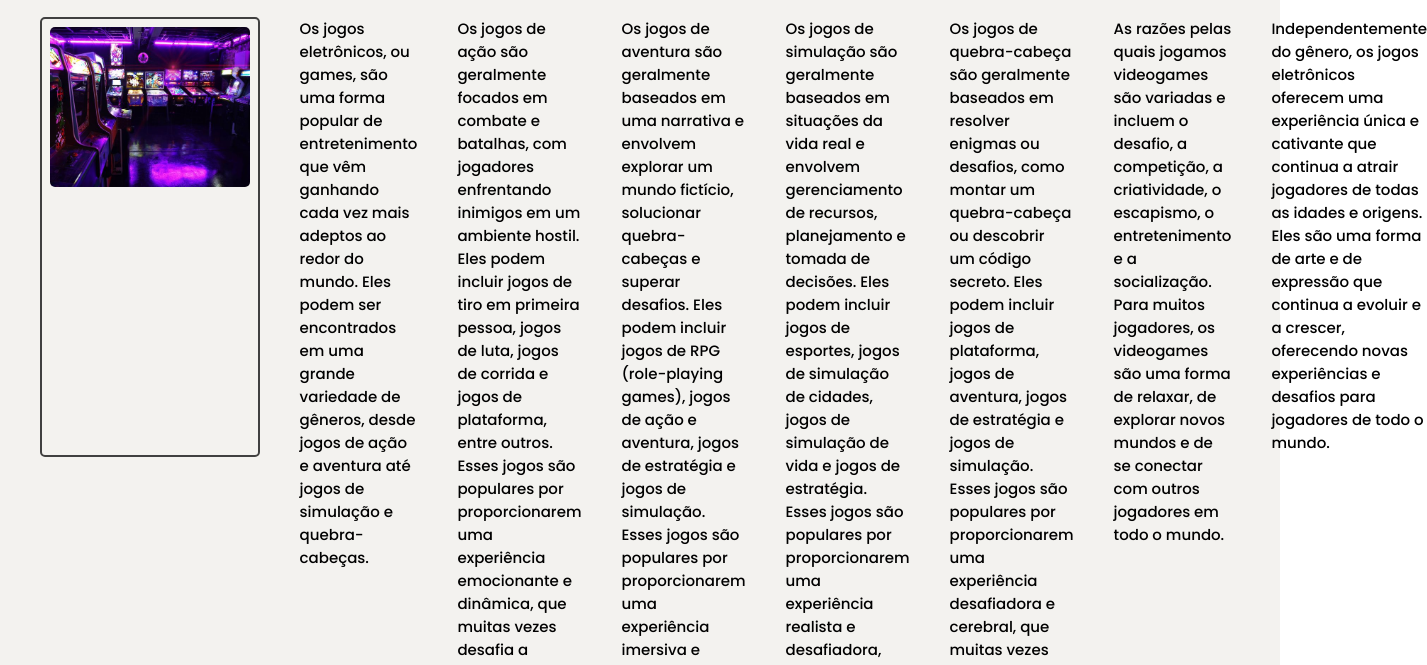
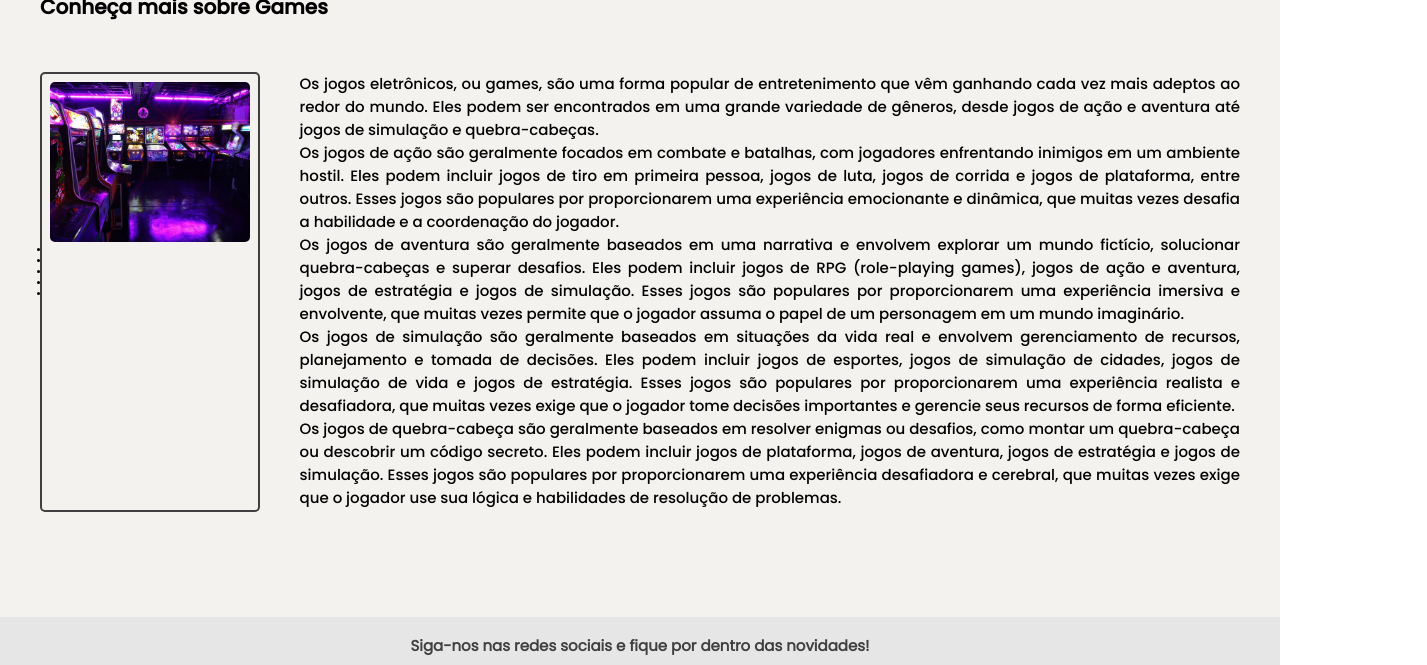
Before and after one commit to pauloh-andrade/check-point-2, a plain HTML site: page pages/games.html in a window 1280 px wide. Shown: the part 63-728 px from the top of the page, 1427 px wide, since content can reach past the window. Drawn offline with Linux system fonts and the light colour scheme.

Commit message:
text finalizado, link site periféricos

```diff
--- a/css/games.css
+++ b/css/games.css
@@ -1,34 +1,34 @@
-@import url('./main.css');
+@import url("./main.css");
 
-
-*{
+* {
   margin: 0;
   padding: 0;
   box-sizing: border-box;
 }
 
-#section-main h2{
+#section-main h2 {
   font-size: 2rem;
-    font-family: 'Poppins Medium', sans-serif;
+  font-family: "Poppins Medium", sans-serif;
 }
 
-#imgGame img{
+#imgGame img {
   width: 20rem;
   align-items: center;
   border-radius: 0.5rem;
 }
 
-#game-container{
+#game-container {
   gap: 5rem;
 }
-.game-text-container{
+.game-text-container {
   gap: 4rem;
 }
-.game-text-container p{
+.game-text-container p {
   font-size: 1.5rem;
-    font-family: 'Poppins Medium', sans-serif;
+  font-family: "Poppins Medium", sans-serif;
+  text-align: justify;
 }
-.cardgame{
+.cardgame {
   width: 22rem;
   height: 44rem;
   border: 2px solid var(--primary-font);
--- a/pages/games.html
+++ b/pages/games.html
@@ -32,24 +32,74 @@
         <div id="game-container" class="limit-content flex column">
           <h2 class="textgames">Conheça mais sobre Games</h2>
           <div class="flex game-text-container">
-            <div class="cardgame">
+            <div class="cardgame flex column">
               <figure id="imgGame">
-                <img src="../img/games.jpg" alt="Techfy Games">
+                <img src="../img/games.jpg" alt="Techfy Games" />
               </figure>
+              <div>
+                <nav>
+                  <ul>
+                    <li></li>
+                    <li></li>
+                    <li></li>
+                    <li></li>
+                    <li></li>
+                  </ul>
+                </nav>
+              </div>
             </div>
-            <p>Os jogos eletrônicos, ou games, são uma forma popular de entretenimento que vêm ganhando cada vez mais adeptos ao redor do mundo. Eles podem ser encontrados em uma grande variedade de gêneros, desde jogos de ação e aventura até jogos de simulação e quebra-cabeças.</p>
-            <p>Os jogos de ação são geralmente focados em combate e batalhas, com jogadores enfrentando inimigos em um ambiente hostil. Eles podem incluir jogos de tiro em primeira pessoa, jogos de luta, jogos de corrida e jogos de plataforma, entre outros. Esses jogos são populares por proporcionarem uma experiência emocionante e dinâmica, que muitas vezes desafia a habilidade e a coordenação do jogador.</p>
-            <p>Os jogos de aventura são geralmente baseados em uma narrativa e envolvem explorar um mundo fictício, solucionar quebra-cabeças e superar desafios. Eles podem incluir jogos de RPG (role-playing games), jogos de ação e aventura, jogos de estratégia e jogos de simulação. Esses jogos são populares por proporcionarem uma experiência imersiva e envolvente, que muitas vezes permite que o jogador assuma o papel de um personagem em um mundo imaginário.</p>
-            <p>Os jogos de simulação são geralmente baseados em situações da vida real e envolvem gerenciamento de recursos, planejamento e tomada de decisões. Eles podem incluir jogos de esportes, jogos de simulação de cidades, jogos de simulação de vida e jogos de estratégia. Esses jogos são populares por proporcionarem uma experiência realista e desafiadora, que muitas vezes exige que o jogador tome decisões importantes e gerencie seus recursos de forma eficiente.</p>
-            <p>Os jogos de quebra-cabeça são geralmente baseados em resolver enigmas ou desafios, como montar um quebra-cabeça ou descobrir um código secreto. Eles podem incluir jogos de plataforma, jogos de aventura, jogos de estratégia e jogos de simulação. Esses jogos são populares por proporcionarem uma experiência desafiadora e cerebral, que muitas vezes exige que o jogador use sua lógica e habilidades de resolução de problemas.</p>
-            <p>As razões pelas quais jogamos videogames são variadas e incluem o desafio, a competição, a criatividade, o escapismo, o entretenimento e a socialização. Para muitos jogadores, os videogames são uma forma de relaxar, de explorar novos mundos e de se conectar com outros jogadores em todo o mundo.</p>
-            <p>Independentemente do gênero, os jogos eletrônicos oferecem uma experiência única e cativante que continua a atrair jogadores de todas as idades e origens. Eles são uma forma de arte e de expressão que continua a evoluir e a crescer, oferecendo novas experiências e desafios para jogadores de todo o mundo.</p>
-
+            <div>
+              <p>
+                Os jogos eletrônicos, ou games, são uma forma popular de
+                entretenimento que vêm ganhando cada vez mais adeptos ao redor
+                do mundo. Eles podem ser encontrados em uma grande variedade de
+                gêneros, desde jogos de ação e aventura até jogos de simulação e
+                quebra-cabeças.
+              </p>
+              <p>
+                Os jogos de ação são geralmente focados em combate e batalhas,
+                com jogadores enfrentando inimigos em um ambiente hostil. Eles
+                podem incluir jogos de tiro em primeira pessoa, jogos de luta,
+                jogos de corrida e jogos de plataforma, entre outros. Esses
+                jogos são populares por proporcionarem uma experiência
+                emocionante e dinâmica, que muitas vezes desafia a habilidade e
+                a coordenação do jogador.
+              </p>
+              <p>
+                Os jogos de aventura são geralmente baseados em uma narrativa e
+                envolvem explorar um mundo fictício, solucionar quebra-cabeças e
+                superar desafios. Eles podem incluir jogos de RPG (role-playing
+                games), jogos de ação e aventura, jogos de estratégia e jogos de
+                simulação. Esses jogos são populares por proporcionarem uma
+                experiência imersiva e envolvente, que muitas vezes permite que
+                o jogador assuma o papel de um personagem em um mundo
+                imaginário.
+              </p>
+              <p>
+                Os jogos de simulação são geralmente baseados em situações da
+                vida real e envolvem gerenciamento de recursos, planejamento e
+                tomada de decisões. Eles podem incluir jogos de esportes, jogos
+                de simulação de cidades, jogos de simulação de vida e jogos de
+                estratégia. Esses jogos são populares por proporcionarem uma
+                experiência realista e desafiadora, que muitas vezes exige que o
+                jogador tome decisões importantes e gerencie seus recursos de
+                forma eficiente.
+              </p>
+              <p>
+                Os jogos de quebra-cabeça são geralmente baseados em resolver
+                enigmas ou desafios, como montar um quebra-cabeça ou descobrir
+                um código secreto. Eles podem incluir jogos de plataforma, jogos
+                de aventura, jogos de estratégia e jogos de simulação. Esses
+                jogos são populares por proporcionarem uma experiência
+                desafiadora e cerebral, que muitas vezes exige que o jogador use
+                sua lógica e habilidades de resolução de problemas.
+              </p>
+            </div>
           </div>
           <div class>
             <nav>
               <ul>
-                 <p>oiosaiosoasiasaoisiosasa</p>
+                <p></p>
               </ul>
             </nav>
           </div>
@@ -57,7 +107,9 @@
       </section>
       <footer class="flex center">
         <div id="contact-container" class="limit-content flex column center">
-          <h2 class="subtitle contrast-text">Siga-nos nas redes sociais e fique por dentro das novidades!</h2>
+          <h2 class="subtitle contrast-text">
+            Siga-nos nas redes sociais e fique por dentro das novidades!
+          </h2>
           <nav id="footer-nav" class="flex">
             <a href="https://pt-br.facebook.com/" target="_blank">
               <img src="../img/github.png" alt="git hub logotipo" />
```
Lines whose indentation alone changed are shown as unchanged.
